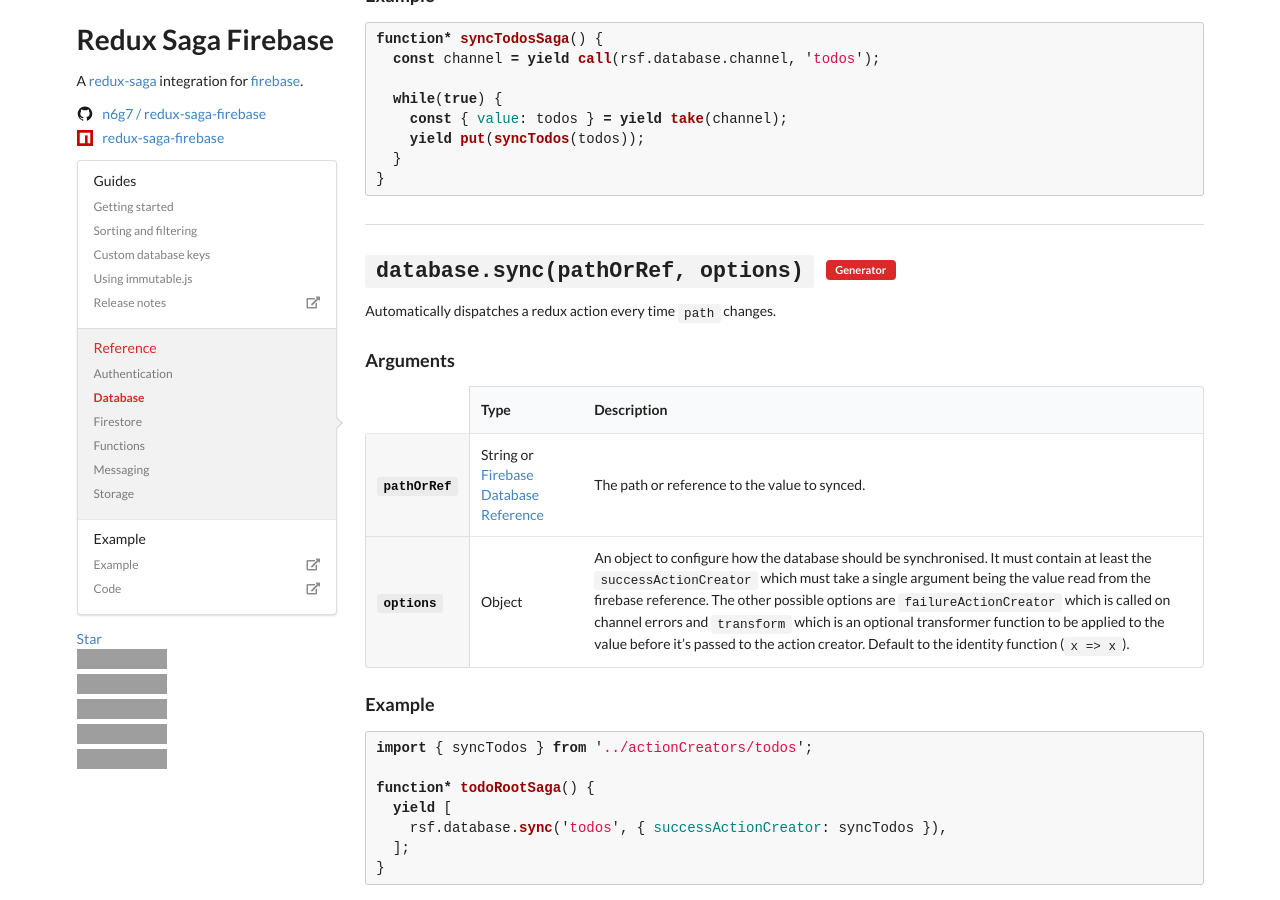
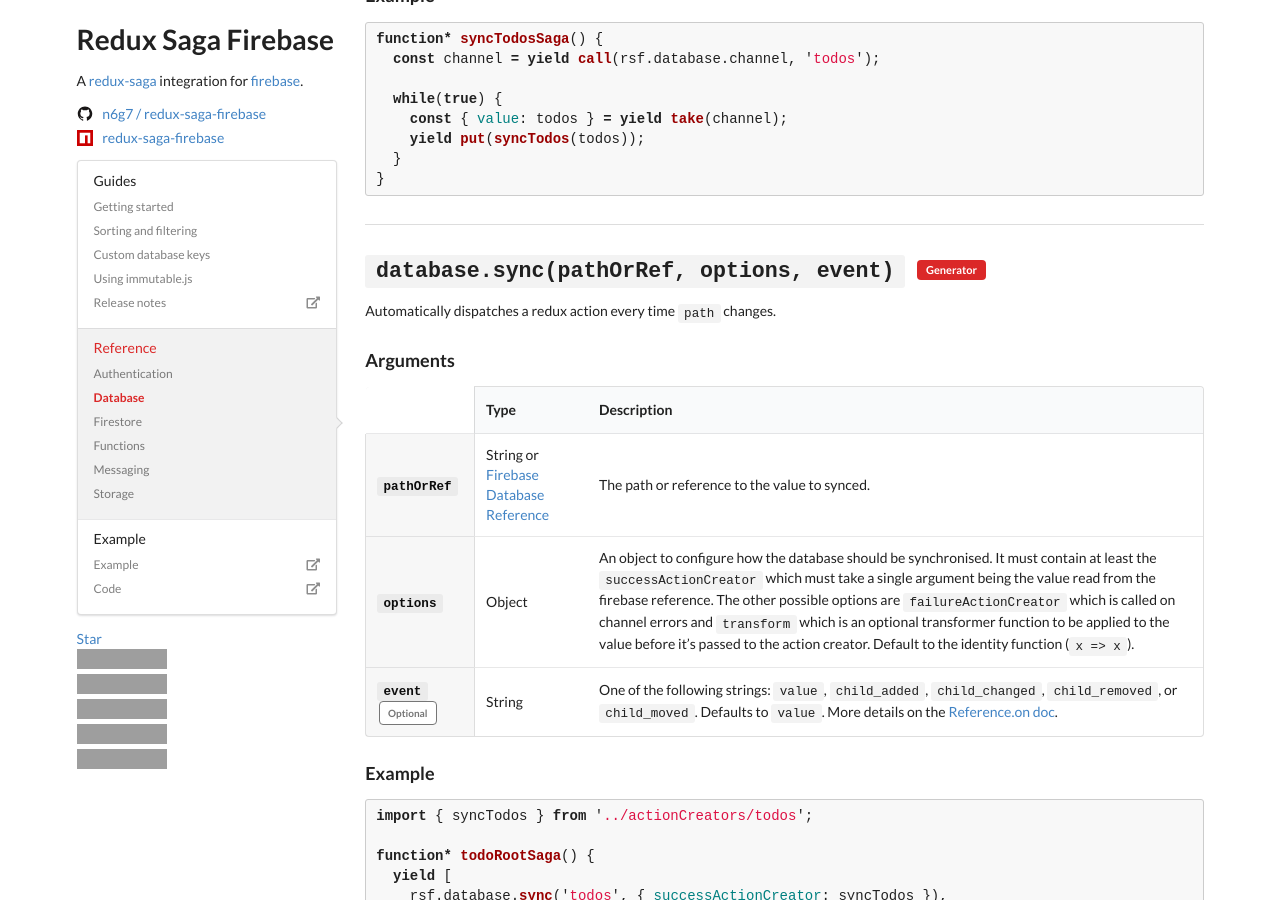
Before and after one commit to n6g7/redux-saga-firebase, a Jekyll site: the page built from docs/_reference/database.md, in a window 1280 px wide and 900 px high, scrolled down 3429 px, cut to the strip 0-900 px from the top of the window. Built offline with Jekyll 4.4.1, drawn with Linux system fonts in a browser that asks for light colours; nearby versions of some CDN libraries; some of the changed text lies outside the part shown; grey boxes are pictures that could not be loaded.

Commit message:
Update docs.

````diff
--- a/docs/_reference/database.md
+++ b/docs/_reference/database.md
@@ -140,7 +140,7 @@
       }
       ```
 
-  - signature: database.sync(pathOrRef, options)
+  - signature: database.sync(pathOrRef, options, event)
     id: sync
     generator: true
     description: Automatically dispatches a redux action every time `path` changes.
@@ -153,6 +153,10 @@
         required: true
         type: Object
         description: "An object to configure how the database should be synchronised. It must contain at least the `successActionCreator` which must take a single argument being the value read from the firebase reference. The other possible options are `failureActionCreator` which is called on channel errors and `transform` which is an optional transformer function to be applied to the value before it's passed to the action creator. Default to the identity function (`x => x`)."
+      - name: event
+        required: false
+        type: String
+        description: "One of the following strings: `value`, `child_added`, `child_changed`, `child_removed`, or `child_moved`. Defaults to `value`. More details on the [Reference.on doc](https://firebase.google.com/docs/reference/js/firebase.database.Reference#on)."
     output:
     example: |
       ```js
````
Also changed, not shown: README.md.
